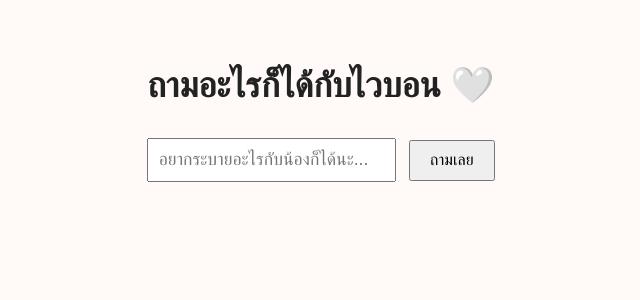
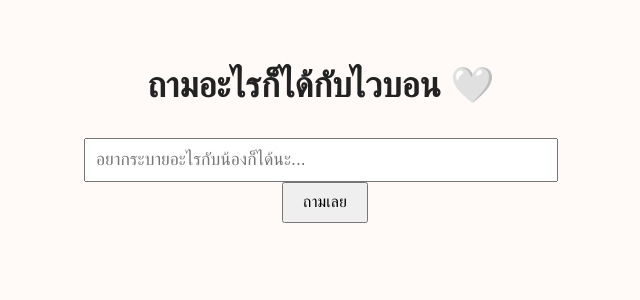
Before and after one commit to thammarongsak/waibon, a Python web app: template templates/index.html in a window 1280 px wide. Shown: the top 300 px of the page, without its empty margins (319-959 px from the left). Run offline with Jinja, Linux system fonts and the light colour scheme; the template is opened without the code that fills it, so the values that code supplies are empty.

Commit message:
Update index.html

```diff
--- a/templates/index.html
+++ b/templates/index.html
@@ -19,7 +19,7 @@
             max-width: 500px;
         }
         input[type="text"] {
-            width: 80%%;
+            width: 90%;
             padding: 0.6rem;
             font-size: 1.1rem;
         }
```
